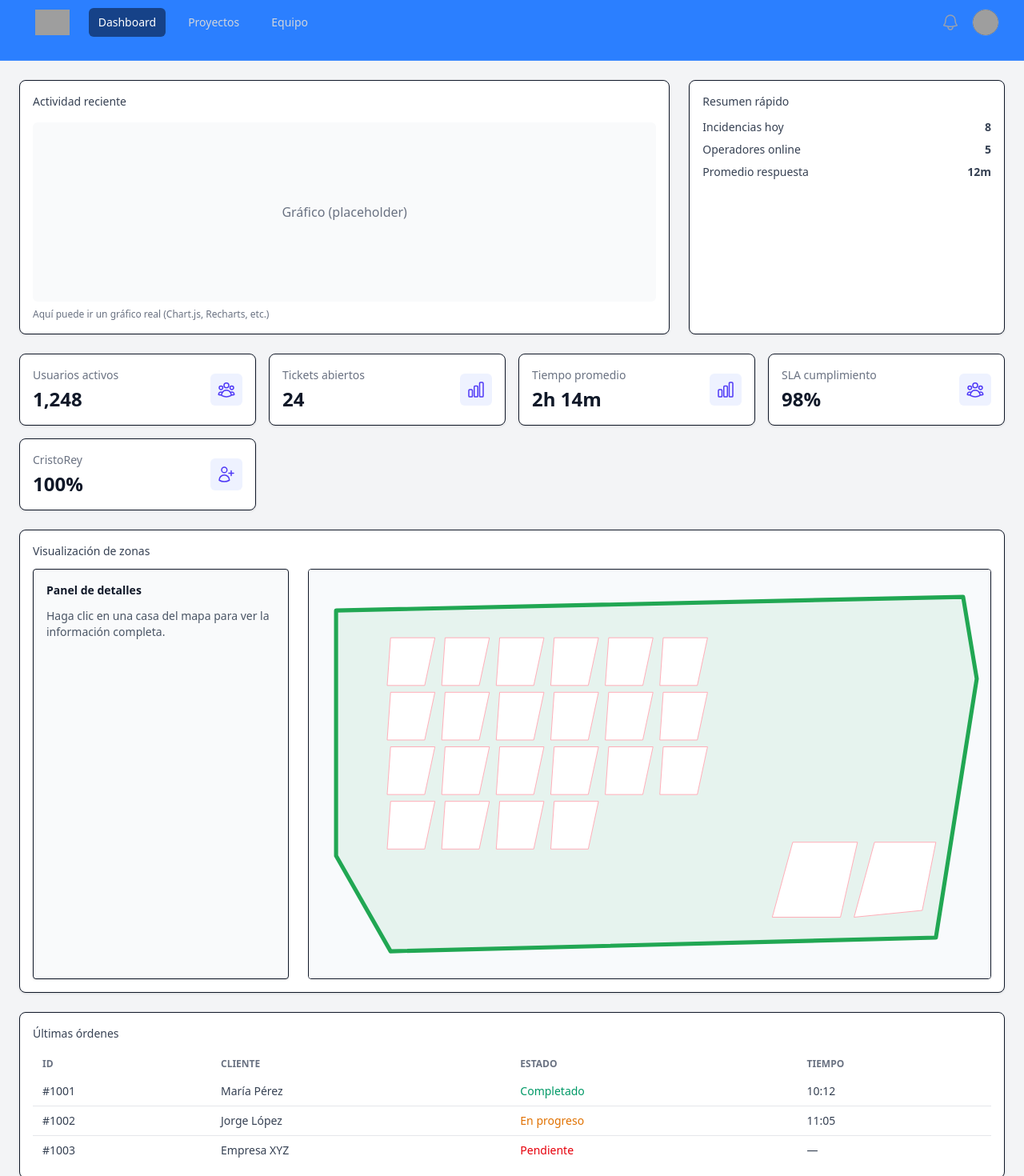
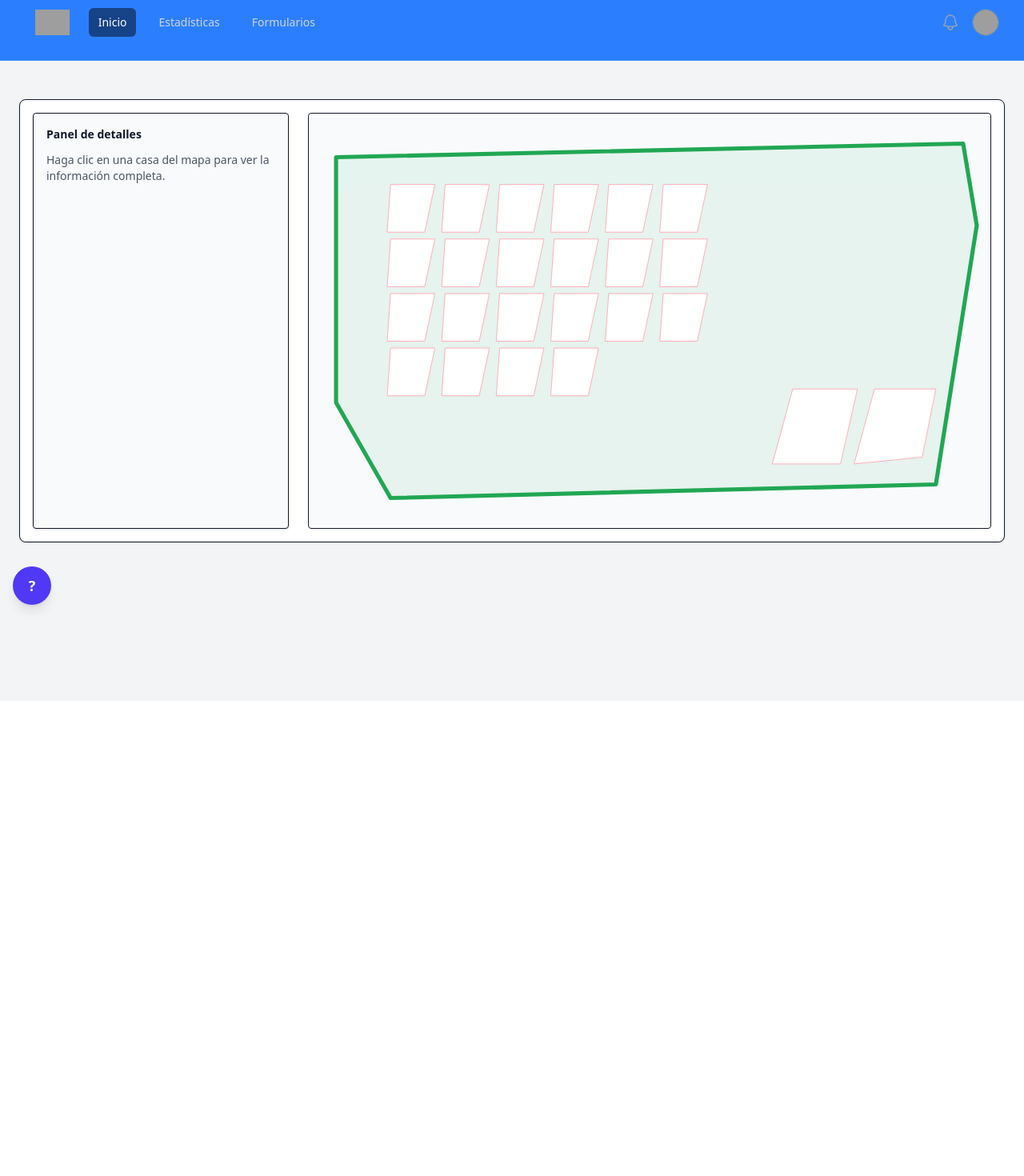
Before and after one commit to faridardila/hackaton-acueducto, a React (Vite) app in the folder frontend/: page / in a window 1280 px wide. Shown: the part 20-1490 px from the top of the page at 80% size. After the commit the page ends 896 px from the top, so only its background shows below. Built offline with nearby package versions, Linux system fonts and the light colour scheme; grey boxes are pictures that could not be loaded.

Commit message:
Refactor Operator Dashboard: integrate statistics, forms, and update navbar links

```diff
--- a/frontend/src/Components/OperatorView/Dashboard.jsx
+++ b/frontend/src/Components/OperatorView/Dashboard.jsx
@@ -1,6 +1,9 @@
 // @ts-nocheck
-import React, { useState, useRef } from 'react'
+import React, { useState, useRef, useEffect } from 'react'
 import { BellIcon, ChartBarIcon, UserGroupIcon, UserPlusIcon } from '@heroicons/react/24/outline'
+import Statistics from './Statistics.jsx'
+import Formularios from './Formularios.jsx'
+import Forms from './Forms.jsx'
 
 /**
  * Tarjeta de estadística
@@ -24,20 +27,23 @@ function StatCard(props) {
 }
 
 function Dashboard() {
-    // Vista estática de una dashboard para la vista de operador (tema claro, sin navbar)
-
     const mapRef = useRef(null)
     const [hovered, setHovered] = useState(null)
     const [hoverPos, setHoverPos] = useState({ x: 0, y: 0 })
     const [selected, setSelected] = useState(null)
+    const [helpOpen, setHelpOpen] = useState(false)
+        const [route, setRoute] = useState(window.location.hash || '#inicio')
 
-    // Sample data: 15 polygon 'houses' with mock info and svg points (viewBox 0 0 1000 600)
-    // Neighborhood boundary (single polygon) and houses inside it.
+        useEffect(() => {
+            function onHash() { setRoute(window.location.hash || '#inicio') }
+            window.addEventListener('hashchange', onHash)
+            return () => window.removeEventListener('hashchange', onHash)
+        }, [])
+
     const boundary = {
         points: '40,60 960,40 980,160 920,540 120,560 40,420'
     }
 
-    // Make houses 1..22 trapezoids similar to refs and filled
     const houses = [
         { id: 1, address: 'Calle 1 #10-01', owner: 'Luis Gómez', families: 3, points: '120,100 185,100 170,170 115,170' },
         { id: 2, address: 'Calle 2 #11-02', owner: 'María López', families: 4, points: '200,100 265,100 250,170 195,170' },
@@ -73,7 +79,6 @@ function Dashboard() {
     function handleMouseMove(e, house) {
         const mapRect = mapRef.current?.getBoundingClientRect()
         if (!mapRect) return
-        // Position tooltip above cursor, clamped inside container
         const x = Math.min(Math.max(e.clientX - mapRect.left, 20), mapRect.width - 20)
         const y = Math.max(e.clientY - mapRect.top - 10, 10)
         setHoverPos({ x, y })
@@ -90,44 +95,15 @@ function Dashboard() {
 
     return (
         <div className="min-h-screen bg-gray-100 text-gray-900 p-6">
-            {/* Main grid */}
                     <main className="mx-auto max-w-7xl">
-
-                {/* Content area: gráfico + tabla */}
-                <section className="mb-6 grid grid-cols-1 gap-6 lg:grid-cols-3">
-                    <div className="lg:col-span-2 rounded-lg bg-white p-4 shadow-sm border">
-                        <h2 className="text-sm font-medium text-gray-700">Actividad reciente</h2>
-                        <div className="mt-4 h-56 rounded-md bg-gray-50 flex items-center justify-center text-gray-500">Gráfico (placeholder)</div>
-                        <p className="mt-2 text-xs text-gray-500">Aquí puede ir un gráfico real (Chart.js, Recharts, etc.)</p>
-                    </div>
-
-                    <div className="rounded-lg bg-white  p-4 shadow-sm border">
-                        <h2 className="text-sm font-medium text-gray-700">Resumen rápido</h2>
-                        <ul className="mt-3 space-y-2 text-sm text-gray-700">
-                            <li className="flex justify-between"><span>Incidencias hoy</span><span className="font-semibold">8</span></li>
-                            <li className="flex justify-between"><span>Operadores online</span><span className="font-semibold">5</span></li>
-                            <li className="flex justify-between"><span>Promedio respuesta</span><span className="font-semibold">12m</span></li>
-                        </ul>
-                    </div>
-                </section>
-
-                {/* Stat cards */}
-                <section className="grid grid-cols-1 gap-4 sm:grid-cols-2 lg:grid-cols-4 mb-6">
-                    <StatCard title="Usuarios activos" value="1,248" icon={UserGroupIcon} />
-                    <StatCard title="Tickets abiertos" value="24" icon={ChartBarIcon} />
-                    <StatCard title="Tiempo promedio" value="2h 14m" icon={ChartBarIcon} />
-                    <StatCard title="SLA cumplimiento" value="98%" icon={UserGroupIcon} />
-                    <StatCard title="CristoRey" value="100%" icon={UserPlusIcon} />
-
-                </section>
-
-
-
-                {/* Interactive map area + detail panel */}
+                                {route === '#estadisticas' ? (
+                                    <Statistics />
+                                        ) : route === '#formularios' ? (
+                                            <Forms />
+                                ) : (
+                            // default: interactive map
                             <section className="mt-6 rounded-lg bg-white p-4 shadow-sm border">
-                    <h2 className="text-sm font-medium text-gray-700 mb-3">Visualización de zonas</h2>
                                 <div className="flex gap-6">
-                        {/* Left panel: details when polygon clicked */}
                                     <aside className="w-80 rounded border p-4 bg-gray-50 shadow-sm">
                                         <h3 className="text-sm font-semibold">Panel de detalles</h3>
                                         {!selected ? (
@@ -143,17 +119,9 @@ function Dashboard() {
                                         )}
                                     </aside>
 
-                        {/* Map area */}
-                        <div ref={mapRef} className="relative flex-1 rounded border overflow-hidden bg-white" style={{ minHeight: 420 }}>
-                            {/* Top-floating label removed as requested */}
-
-                            {/* SVG map (polygons) */}
+                                    <div ref={mapRef} className="relative flex-1 rounded border overflow-hidden bg-white" style={{ minHeight: 520 }}>
                                         <svg viewBox="0 0 1000 600" className="w-full h-full block">
-                                {/* background */}
                                             <rect x="0" y="0" width="1000" height="600" fill="#f8fafc" />
-
-                                {/* neighborhood boundary (green stroke). Now with a subtle fill so a background image can be seen through it. */}
-                                {/* To add a satellite/background image: insert an <image href="/path/to/image.jpg" x="0" y="0" width="1000" height="600" preserveAspectRatio="xMidYMid slice" /> above this polygon. */}
                                             <polygon points={boundary.points} fill="#16a34a" fillOpacity={0.08} stroke="#16a34a" strokeWidth="6" strokeLinejoin="round" strokeLinecap="round" opacity="0.95" />
 
                                             {houses.map((h) => {
@@ -163,7 +131,6 @@ function Dashboard() {
                                                     <g key={h.id}>
                                                         <polygon
                                                             points={h.points}
-                                                // filled polygons: default white fill, subtle stroke. Hover/selected use solid green fills.
                                                             className={`cursor-pointer transition-all ${isSelected ? 'fill-emerald-400 stroke-emerald-700 stroke-2' : isHovered ? 'fill-emerald-300 stroke-emerald-600 stroke-1' : 'fill-white stroke-rose-300 stroke-1'}`}
                                                             onMouseMove={(e) => handleMouseMove(e, h)}
                                                             onMouseEnter={(e) => handleMouseMove(e, h)}
@@ -175,7 +142,6 @@ function Dashboard() {
                                             })}
                                         </svg>
 
-                            {/* Floating tooltip shown on hover (top positioned) */}
                                         {hovered ? (
                                             <div
                                                 className="pointer-events-none absolute z-30 max-w-xs w-72 bg-white border shadow-lg rounded-lg text-sm text-gray-800"
@@ -186,7 +152,6 @@ function Dashboard() {
                                                     <div className="mt-1 font-semibold">{hovered.owner}</div>
                                                     <div className="mt-1 text-gray-600">Número de familias: {hovered.families}</div>
                                                 </div>
-                                    {/* tail */}
                                                 <div style={{ position: 'absolute', left: '50%', bottom: -8, transform: 'translateX(-50%)' }}>
                                                     <svg width="20" height="8" viewBox="0 0 20 8">
                                                         <path d="M0 0 L10 8 L20 0" fill="#ffffff" stroke="#e5e7eb" />
@@ -197,44 +162,35 @@ function Dashboard() {
                                     </div>
                                 </div>
                             </section>
+                        )}
+                    </main>
 
-                {/* Tabla de ejemplo */}
-                <section className="mt-6 rounded-lg bg-white p-4 shadow-sm border">
-                    <h2 className="text-sm font-medium text-gray-700 mb-3">Últimas órdenes</h2>
-                    <div className="overflow-x-auto">
-                        <table className="min-w-full text-left text-sm">
-                            <thead className="text-xs text-gray-500 uppercase">
-                                <tr>
-                                    <th className="px-3 py-2">ID</th>
-                                    <th className="px-3 py-2">Cliente</th>
-                                    <th className="px-3 py-2">Estado</th>
-                                    <th className="px-3 py-2">Tiempo</th>
-                                </tr>
-                            </thead>
-                            <tbody className="divide-y divide-gray-200 text-gray-700">
-                                <tr>
-                                    <td className="px-3 py-2">#1001</td>
-                                    <td className="px-3 py-2">María Pérez</td>
-                                    <td className="px-3 py-2 text-emerald-600">Completado</td>
-                                    <td className="px-3 py-2">10:12</td>
-                                </tr>
-                                <tr>
-                                    <td className="px-3 py-2">#1002</td>
-                                    <td className="px-3 py-2">Jorge López</td>
-                                    <td className="px-3 py-2 text-amber-600">En progreso</td>
-                                    <td className="px-3 py-2">11:05</td>
-                                </tr>
-                                <tr>
-                                    <td className="px-3 py-2">#1003</td>
-                                    <td className="px-3 py-2">Empresa XYZ</td>
-                                    <td className="px-3 py-2 text-red-600">Pendiente</td>
-                                    <td className="px-3 py-2">—</td>
-                                </tr>
-                            </tbody>
-                        </table>
+            {/* Floating help button (bottom-left) and manual popup */}
+            <div>
+                <button
+                    onClick={() => setHelpOpen(true)}
+                    aria-label="Ayuda"
+                    className="fixed left-4 bottom-6 z-50 h-12 w-12 rounded-full bg-indigo-600 text-white shadow-lg flex items-center justify-center hover:bg-indigo-700"
+                >
+                    <span className="text-lg font-bold">?</span>
+                </button>
+
+                {helpOpen ? (
+                    <div className="fixed left-6 bottom-20 z-50 w-80 rounded-lg bg-white shadow-xl border">
+                        <div className="flex items-center justify-between border-b px-4 py-2">
+                            <strong className="text-sm">Manual de uso</strong>
+                            <button onClick={() => setHelpOpen(false)} className="text-gray-500 hover:text-gray-700">Cerrar</button>
                         </div>
-                </section>
-            </main>
+                        <div className="p-3 text-sm text-gray-700 space-y-2 max-h-72 overflow-auto">
+                            <p><strong>1.</strong> Sobre el mapa, pase el cursor sobre una casa para ver información rápida.</p>
+                            <p><strong>2.</strong> Haga click en una casa para abrir el panel izquierdo con la información completa.</p>
+                            <p><strong>3.</strong> Use el panel izquierdo para ver/editar información (prototipo).</p>
+                            <p><strong>4.</strong> Este es un prototipo: los datos son de prueba. Para mapas reales se integrará Leaflet/GeoJSON.</p>
+                            <p><strong>Contacto:</strong> Equipo de desarrollo - soporte@example.com</p>
+                        </div>
+                    </div>
+                ) : null}
+            </div>
         </div>
     )
 }
--- /dev/null
+++ b/frontend/src/Components/OperatorView/Forms.jsx
@@ -0,0 +1,11 @@
+import React from 'react'
+
+export default function Forms() {
+  return (
+    <div className="p-6 bg-white rounded shadow-sm border">
+      <h2 className="text-lg font-semibold">Forms</h2>
+      <p className="mt-3 text-sm text-gray-700">Aquí van los formularios</p>
+      <div className="mt-4 text-xs text-gray-500">(Placeholder) Add reporting, inspection or registration forms here.</div>
+    </div>
+  )
+}
--- /dev/null
+++ b/frontend/src/Components/OperatorView/Formularios.jsx
@@ -0,0 +1,11 @@
+import React from 'react'
+
+export default function Formularios() {
+  return (
+    <div className="p-6 bg-white rounded shadow-sm border">
+      <h2 className="text-lg font-semibold">Formularios</h2>
+      <p className="mt-3 text-sm text-gray-700">Aquí van los formularios</p>
+      <div className="mt-4 text-xs text-gray-500">(Placeholder) Puedes añadir formularios de reporte, inspección o registro aquí.</div>
+    </div>
+  )
+}
--- a/frontend/src/Components/OperatorView/Navbar.jsx
+++ b/frontend/src/Components/OperatorView/Navbar.jsx
@@ -23,9 +23,9 @@ function Navbar() {
 
             <div className="hidden sm:ml-6 sm:block">
               <div className="flex space-x-4">
-                <a href="#" className="bg-gray-950/50 text-white rounded-md px-3 py-2 text-sm font-medium">Dashboard</a>
-                <a href="#" className="text-gray-300 hover:bg-white/5 hover:text-white rounded-md px-3 py-2 text-sm font-medium">Proyectos</a>
-                <a href="#" className="text-gray-300 hover:bg-white/5 hover:text-white rounded-md px-3 py-2 text-sm font-medium">Equipo</a>
+                <a href="#inicio" className="bg-gray-950/50 text-white rounded-md px-3 py-2 text-sm font-medium">Inicio</a>
+                <a href="#estadisticas" className="text-gray-300 hover:bg-white/5 hover:text-white rounded-md px-3 py-2 text-sm font-medium">Estadísticas</a>
+                <a href="#formularios" className="text-gray-300 hover:bg-white/5 hover:text-white rounded-md px-3 py-2 text-sm font-medium">Formularios</a>
               </div>
             </div>
           </div>
--- /dev/null
+++ b/frontend/src/Components/OperatorView/Statistics.jsx
@@ -0,0 +1,89 @@
+import React from 'react'
+import { ChartBarIcon, UserGroupIcon, UserPlusIcon } from '@heroicons/react/24/outline'
+
+function StatCard(props) {
+  const { title, value, icon: Icon, bg = 'bg-white' } = props
+  return (
+    <div className={`rounded-lg p-4 ${bg} shadow-sm border`}>
+      <div className="flex items-center justify-between">
+        <div>
+          <p className="text-sm text-gray-500">{title}</p>
+          <p className="mt-1 text-2xl font-semibold text-gray-900">{value}</p>
+        </div>
+        <div className="p-2 rounded-md bg-indigo-50">
+          {Icon ? <Icon className="h-6 w-6 text-indigo-600" aria-hidden="true" /> : null}
+        </div>
+      </div>
+    </div>
+  )
+}
+
+export default function Statistics() {
+  return (
+    <div className="min-h-screen bg-gray-50 p-6">
+      <main className="mx-auto max-w-7xl">
+        {/* Activity + summary */}
+        <section className="mb-6 grid grid-cols-1 gap-6 lg:grid-cols-3">
+          <div className="lg:col-span-2 rounded-lg bg-white p-4 shadow-sm border">
+            <h2 className="text-sm font-medium text-gray-700">Actividad reciente</h2>
+            <div className="mt-4 h-56 rounded-md bg-gray-50 flex items-center justify-center text-gray-500">Gráfico (placeholder)</div>
+            <p className="mt-2 text-xs text-gray-500">Aquí puede ir un gráfico real (Chart.js, Recharts, etc.)</p>
+          </div>
+
+          <div className="rounded-lg bg-white  p-4 shadow-sm border">
+            <h2 className="text-sm font-medium text-gray-700">Resumen rápido</h2>
+            <ul className="mt-3 space-y-2 text-sm text-gray-700">
+              <li className="flex justify-between"><span>Incidencias hoy</span><span className="font-semibold">8</span></li>
+              <li className="flex justify-between"><span>Operadores online</span><span className="font-semibold">5</span></li>
+              <li className="flex justify-between"><span>Promedio respuesta</span><span className="font-semibold">12m</span></li>
+            </ul>
+          </div>
+        </section>
+
+        <section className="grid grid-cols-1 gap-4 sm:grid-cols-2 lg:grid-cols-4 mb-6">
+          <StatCard title="Usuarios activos" value="1,248" icon={UserGroupIcon} />
+          <StatCard title="Tickets abiertos" value="24" icon={ChartBarIcon} />
+          <StatCard title="Tiempo promedio" value="2h 14m" icon={ChartBarIcon} />
+          <StatCard title="SLA cumplimiento" value="98%" icon={UserGroupIcon} />
+          <StatCard title="CristoRey" value="100%" icon={UserPlusIcon} />
+        </section>
+
+        <section className="mt-6 rounded-lg bg-white p-4 shadow-sm border">
+          <h2 className="text-sm font-medium text-gray-700 mb-3">Últimas órdenes</h2>
+          <div className="overflow-x-auto">
+            <table className="min-w-full text-left text-sm">
+              <thead className="text-xs text-gray-500 uppercase">
+                <tr>
+                  <th className="px-3 py-2">ID</th>
+                  <th className="px-3 py-2">Cliente</th>
+                  <th className="px-3 py-2">Estado</th>
+                  <th className="px-3 py-2">Tiempo</th>
+                </tr>
+              </thead>
+              <tbody className="divide-y divide-gray-200 text-gray-700">
+                <tr>
+                  <td className="px-3 py-2">#1001</td>
+                  <td className="px-3 py-2">María Pérez</td>
+                  <td className="px-3 py-2 text-emerald-600">Completado</td>
+                  <td className="px-3 py-2">10:12</td>
+                </tr>
+                <tr>
+                  <td className="px-3 py-2">#1002</td>
+                  <td className="px-3 py-2">Jorge López</td>
+                  <td className="px-3 py-2 text-amber-600">En progreso</td>
+                  <td className="px-3 py-2">11:05</td>
+                </tr>
+                <tr>
+                  <td className="px-3 py-2">#1003</td>
+                  <td className="px-3 py-2">Empresa XYZ</td>
+                  <td className="px-3 py-2 text-red-600">Pendiente</td>
+                  <td className="px-3 py-2">—</td>
+                </tr>
+              </tbody>
+            </table>
+          </div>
+        </section>
+      </main>
+    </div>
+  )
+}
```
Lines whose indentation alone changed are shown as unchanged.
